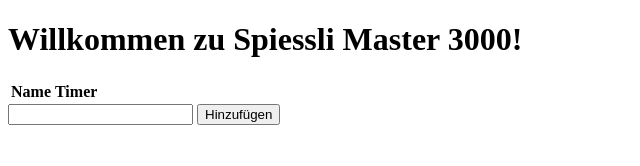
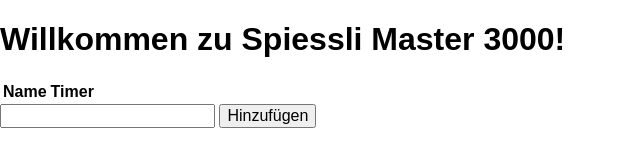
Before and after one commit to codeminic/SpiessliGrill3000, a plain HTML site: page index.html in a window 1280 px wide. Shown: the whole page, without its empty margins (0-640 px from the left). Drawn offline with nearby package versions, Linux system fonts and the light colour scheme.

Commit message:
use purecss styles

```diff
--- a/index.html
+++ b/index.html
@@ -7,6 +7,7 @@
     <title>Spiessli Grill 3000</title>
     <meta name="viewport" content="width=device-width, initial-scale=1">
     <link rel="stylesheet" type="text/css" media="screen" href="styles.css">
+    <link rel="stylesheet" href="https://cdnjs.cloudflare.com/ajax/libs/pure/1.0.0/pure-min.css" />
     <script src="https://code.jquery.com/jquery-3.4.1.min.js"
         integrity="sha256-CSXorXvZcTkaix6Yvo6HppcZGetbYMGWSFlBw8HfCJo=" crossorigin="anonymous">
         </script>
```
